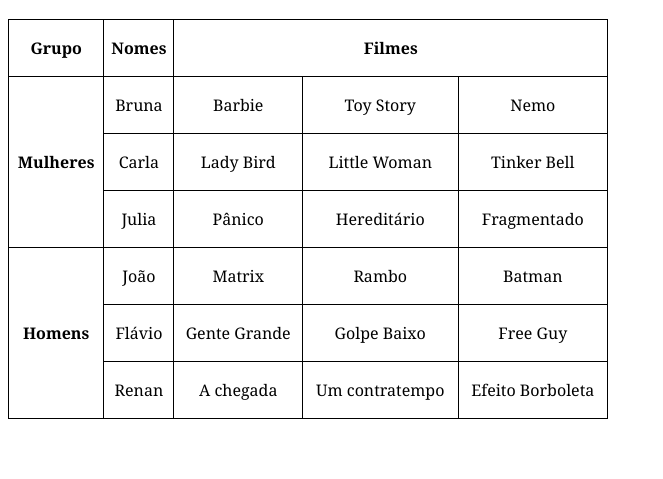
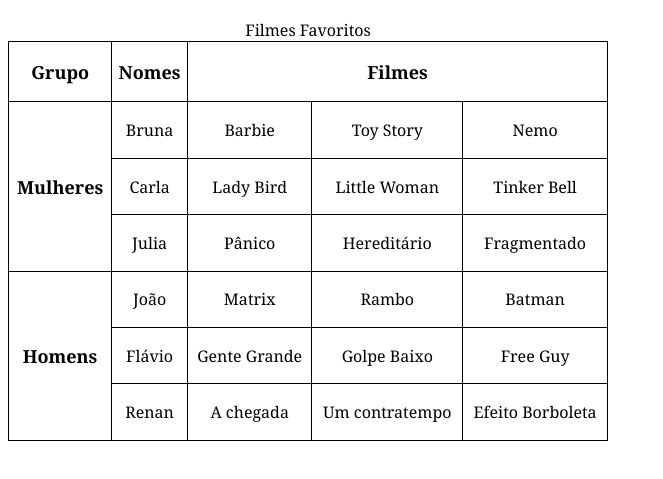
Before and after one commit to dwdaa/HTML-e-CSS, a plain HTML site: page EX023/tabela004.html in a window 1280 px wide. Shown: the part 67-546 px from the top of the page, without its empty margins (0-663 px from the left). Drawn offline with Linux system fonts and the light colour scheme.

Commit message:
Escopos de Grupo

```diff
--- a/EX023/tabela004.html
+++ b/EX023/tabela004.html
@@ -19,21 +19,29 @@
             padding: 2px;
 
         }
+       tr > th{
+            font-size: 18px;
+        }
+
     </style>
 </head>
 <body>
     <h1>Exercício de Tabela</h1>
     <table>
-        <caption>
-            <tr>
-                <th>Grupo</th>
-                <th>Nomes</th>
-                <th colspan="3">Filmes</th>
-            </tr>
-        </caption>
+        <thead>
+            <caption>
+                Filmes Favoritos
+            </caption>
+                <tr>
+                    <th scope="col">Grupo</th>
+                    <th scope="col">Nomes</th>
+                    <th colspan="3" scope="colgroup">Filmes</th>
+                </tr>
+        </thead>
+
         <tbody>
             <tr>
-                <th rowspan="3">Mulheres</th>
+                <th rowspan="3" scope="rowgroup">Mulheres</th>
                 <td>Bruna</td>
                 <td>Barbie</td>
                 <td>Toy Story</td>
@@ -52,7 +60,7 @@
                 <td>Fragmentado</td>
             </tr>
             <tr>
-                <th rowspan="3">Homens</th>
+                <th rowspan="3" scope="rowgroup">Homens</th>
                 <td>João</td>
                 <td>Matrix</td>
                 <td>Rambo</td>
```
